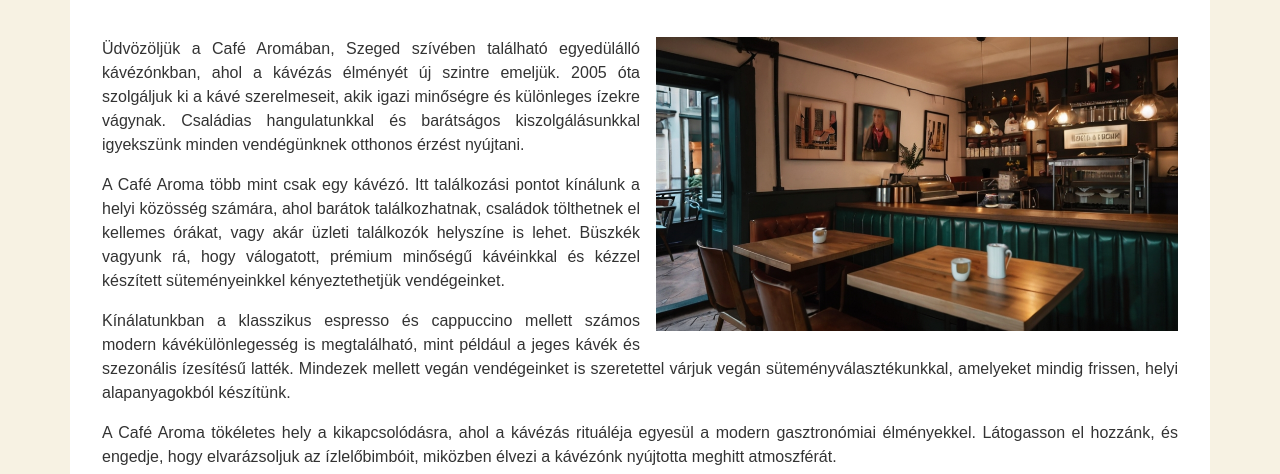
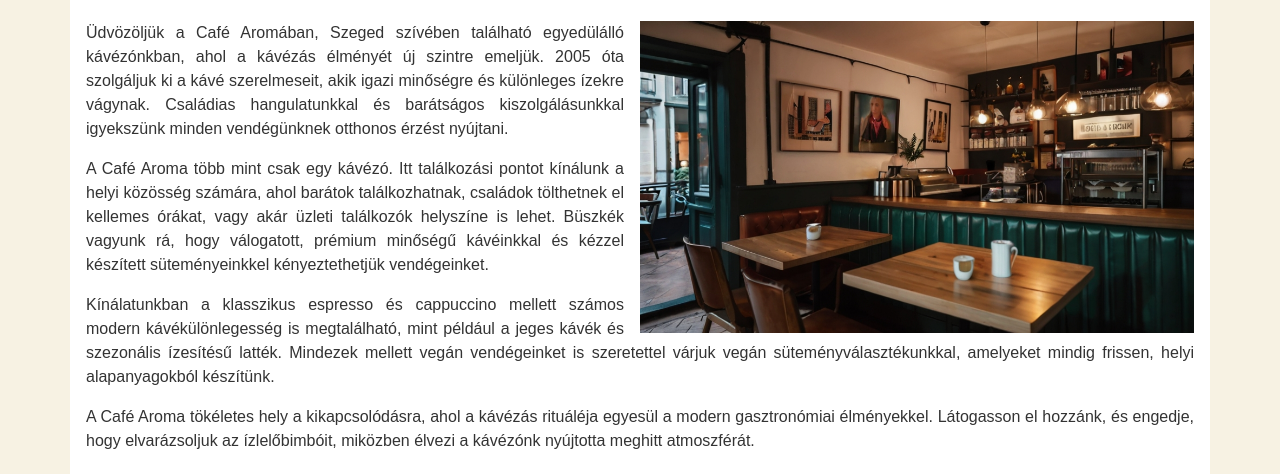
Before and after one commit to tothfazekasbalazs/cafe_aroma, a plain HTML site: page index.html in a window 1280 px wide. Shown: the part 437-911 px from the top of the page. Drawn offline with Linux system fonts and the light colour scheme.

Commit message:
Botsrappesítés

```diff
--- a/index.html
+++ b/index.html
@@ -39,8 +39,8 @@
         <article class="p-3">
             <h2 class="my-4">Üdvözöljük a Café Aromában!</h2>
             <div>
-                <img class="p-3" style="float: right;" src="./images/interior.jpg" alt="Café Aroma kávézó">
-                <div class="text-justify p-3">
+                <img class="ml-3 float-right w-50"src="./images/interior.jpg" alt="Café Aroma kávézó">
+                <div class="text-justify">
                     <p>Üdvözöljük a Café Aromában, Szeged szívében található egyedülálló kávézónkban, ahol a kávézás
                         élményét új szintre emeljük. 2005 óta szolgáljuk ki a kávé szerelmeseit, akik igazi minőségre és
                         különleges ízekre vágynak. Családias hangulatunkkal és barátságos kiszolgálásunkkal igyekszünk
```
